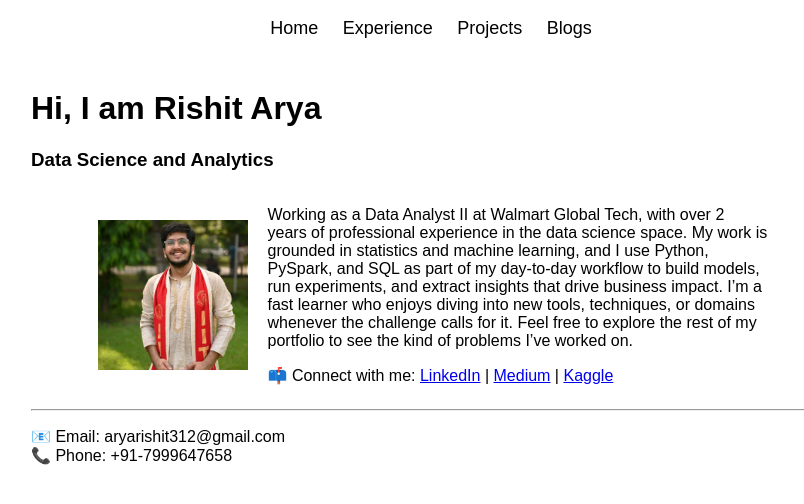
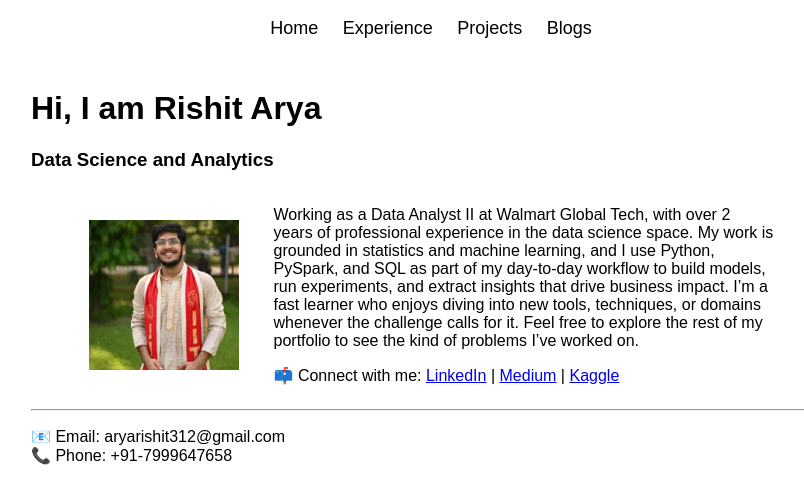
Before and after one commit to rishitarya/rishitarya.github.io, a Jekyll site: the page built from index.md, in a window 1280 px wide. Shown: the top 504 px of the page, without its empty margins (209-1013 px from the left). Built offline with Jekyll 4.4.1, drawn with Linux system fonts in a browser that asks for light colours.

Commit message:
Update index.md

```diff
--- a/index.md
+++ b/index.md
@@ -8,7 +8,7 @@
 
 <div style="display: flex; align-items: center; gap: 20px; justify-content: center; flex-wrap: wrap;">
 
-  <img src="assets/images/linkedin-pic.jpeg" alt="Rishit Arya" style="float:left; width: 150px; height: 150px;margin-left: 3px;">
+  <img src="assets/images/linkedin-pic.jpeg" alt="Rishit Arya" style="float:left; width: 150px; height: 150px;margin-left: 0px;margin-right: 15px;">
 
   <div style="max-width: 500px; text-align: left;">
     <p>
```
